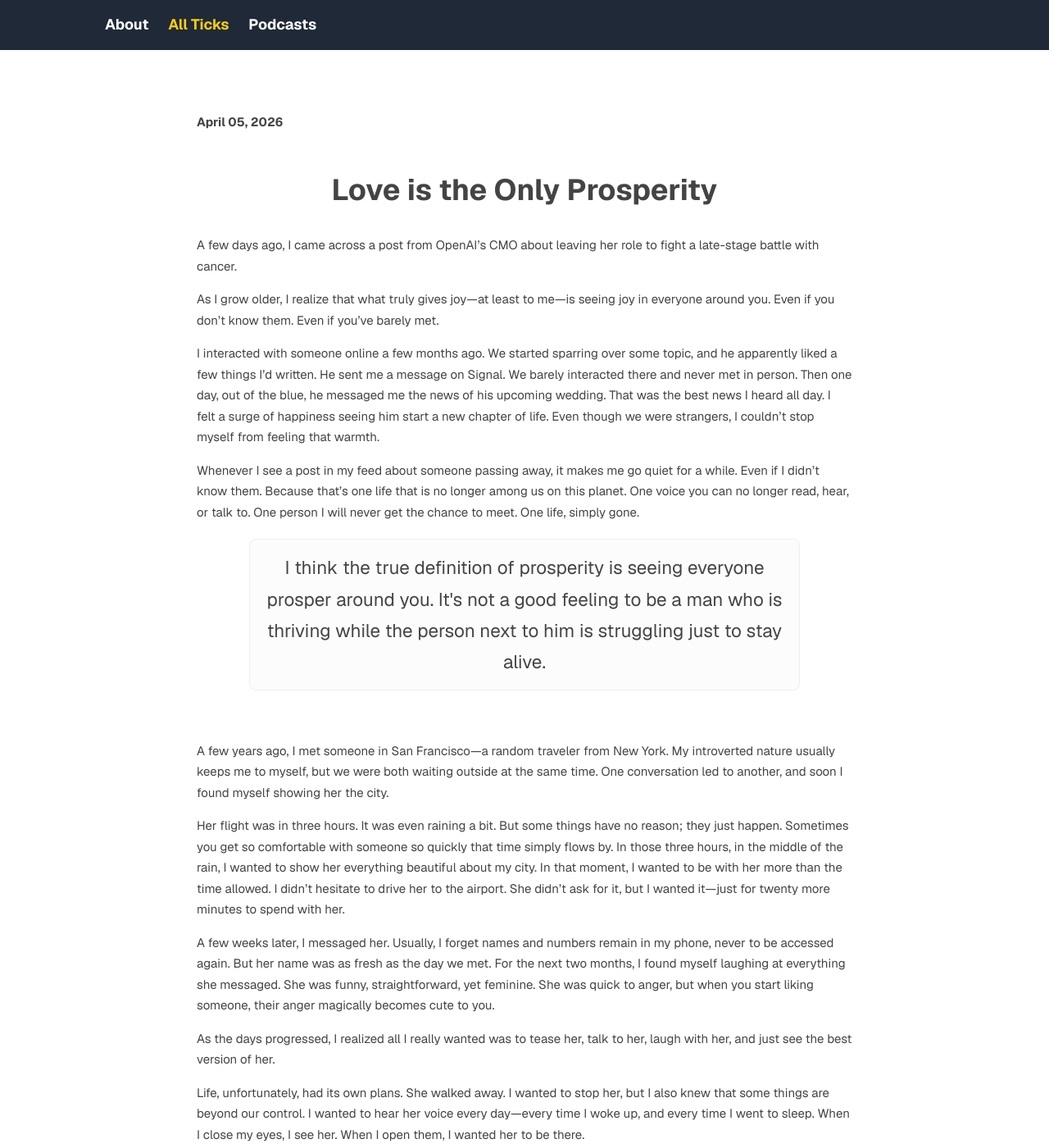
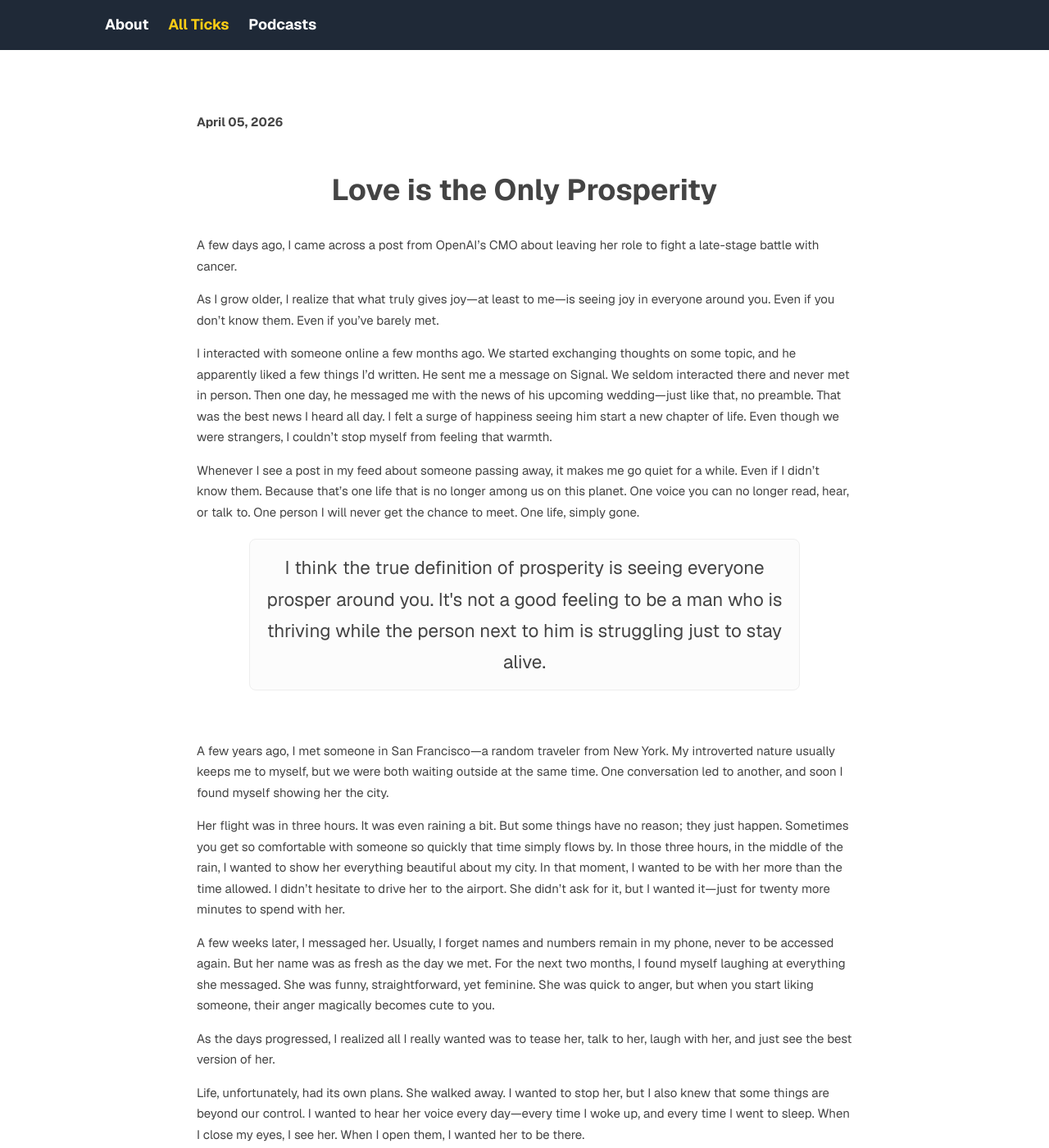
Before and after one commit to trmanish/trmanish.github.io, a Jekyll site: the page built from _posts/2026-04-05-love-is-the-only-prosperity.md, in a window 1280 px wide and 1400 px high. Shown: the whole window at 82% size. Built offline with Jekyll 4.4.1, drawn with Linux system fonts in a browser that asks for light colours; some of the changed text lies outside the part shown.

Commit message:
Polish wording in Love is the Only Prosperity

```diff
--- a/_posts/2026-04-05-love-is-the-only-prosperity.md
+++ b/_posts/2026-04-05-love-is-the-only-prosperity.md
@@ -12,7 +12,7 @@ A few days ago, I came across a post from OpenAI's CMO about leaving her role to
 
 As I grow older, I realize that what truly gives joy—at least to me—is seeing joy in everyone around you. Even if you don't know them. Even if you've barely met.
 
-I interacted with someone online a few months ago. We started sparring over some topic, and he apparently liked a few things I'd written. He sent me a message on Signal. We barely interacted there and never met in person. Then one day, out of the blue, he messaged me the news of his upcoming wedding. That was the best news I heard all day. I felt a surge of happiness seeing him start a new chapter of life. Even though we were strangers, I couldn't stop myself from feeling that warmth.
+I interacted with someone online a few months ago. We started exchanging thoughts on some topic, and he apparently liked a few things I'd written. He sent me a message on Signal. We seldom interacted there and never met in person. Then one day, he messaged me with the news of his upcoming wedding—just like that, no preamble. That was the best news I heard all day. I felt a surge of happiness seeing him start a new chapter of life. Even though we were strangers, I couldn't stop myself from feeling that warmth.
 
 Whenever I see a post in my feed about someone passing away, it makes me go quiet for a while. Even if I didn't know them. Because that's one life that is no longer among us on this planet. One voice you can no longer read, hear, or talk to. One person I will never get the chance to meet. One life, simply gone.
 
```
Also changed, not shown: other parts of _posts/2026-04-05-love-is-the-only-prosperity.md (+1 -1 lines).
